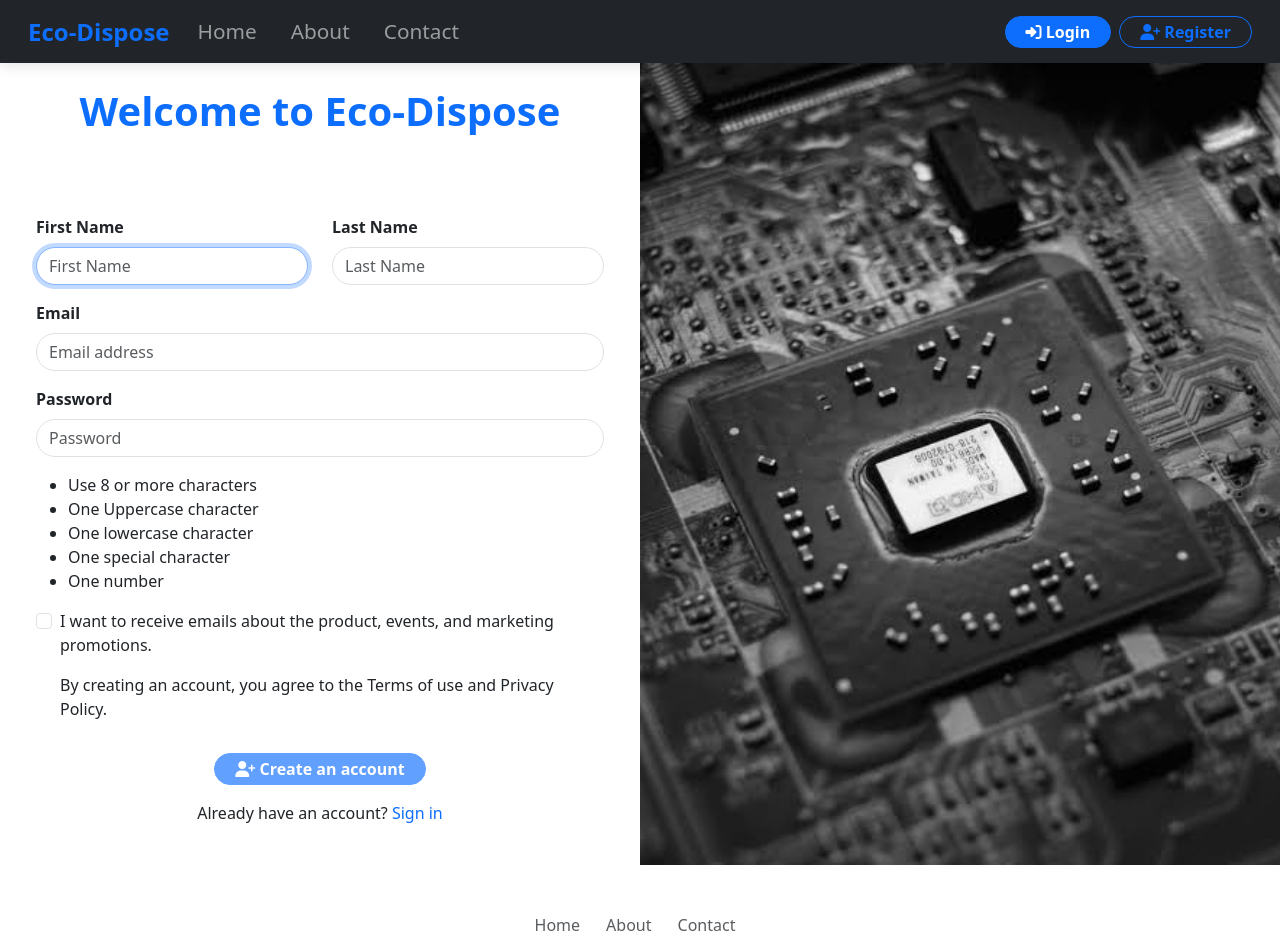
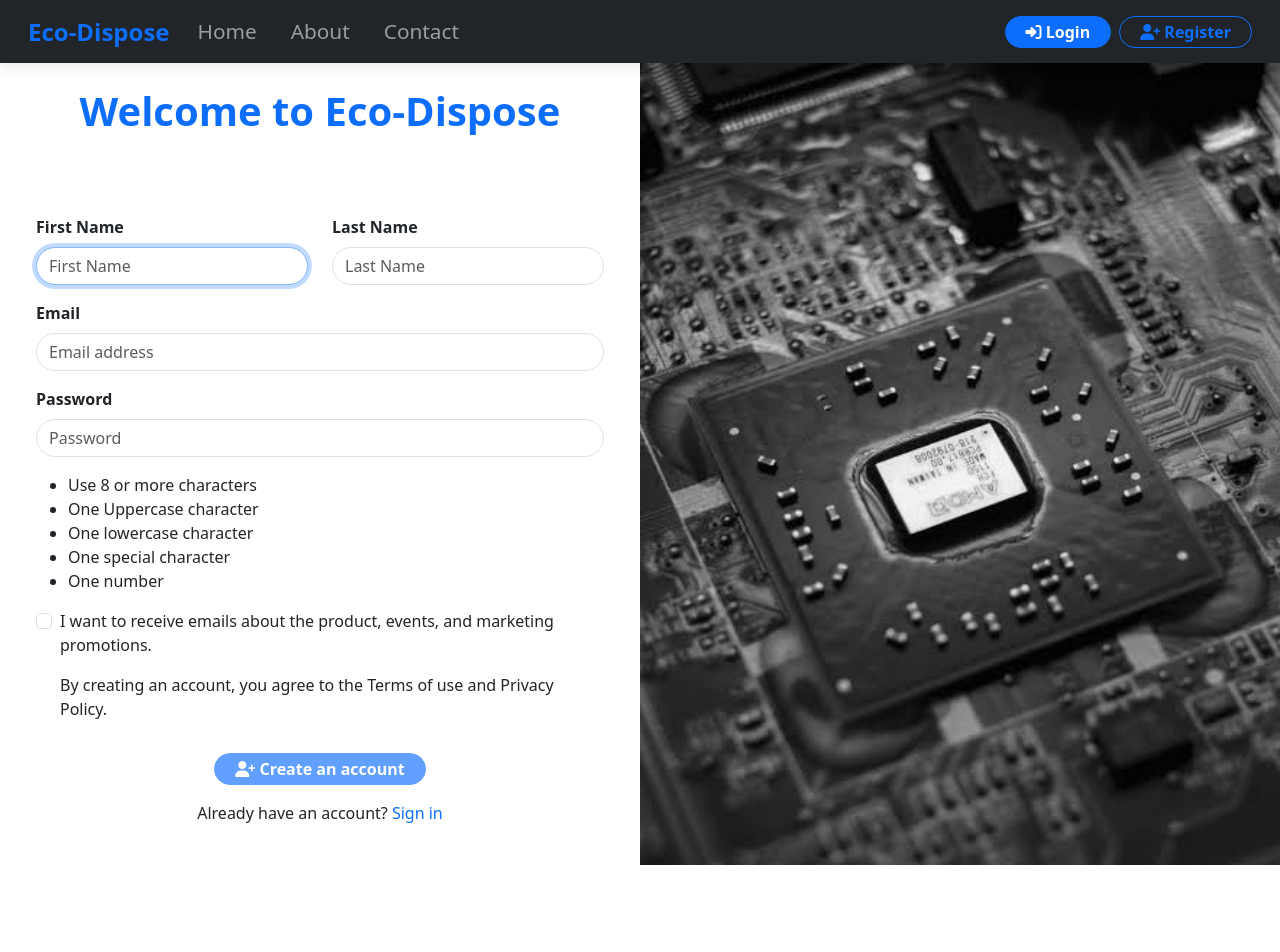
Before and after one commit to BahaaMohamed98/Eco-Dispose, a Vue app in the folder frontend/: page /register in a window 1280 px wide. Shown: the top 952 px of the page. After the commit the page ends 865 px from the top, so only its background shows below. Built offline with nearby package versions, Linux system fonts and the light colour scheme.

Commit message:
Render footer conditionally

```diff
--- a/frontend/src/App.vue
+++ b/frontend/src/App.vue
@@ -1,14 +1,22 @@
 <script setup>
 import NavBar from "@/components/NavBar.vue";
 import Footer from "@/components/Footer.vue";
+import router from "@/router/routes.js";
+import { computed } from "vue";
+
+const footerExcludePaths = ["/login", "/register"];
+
+const renderFooter = computed(
+  () => !footerExcludePaths.includes(router.currentRoute.value.path),
+);
 </script>
 
 <template>
-    <NavBar></NavBar>
+  <NavBar></NavBar>
 
-    <router-view></router-view>
+  <router-view></router-view>
 
-    <Footer></Footer>
+  <Footer v-if="renderFooter"></Footer>
 </template>
 
 <style scoped></style>
```
